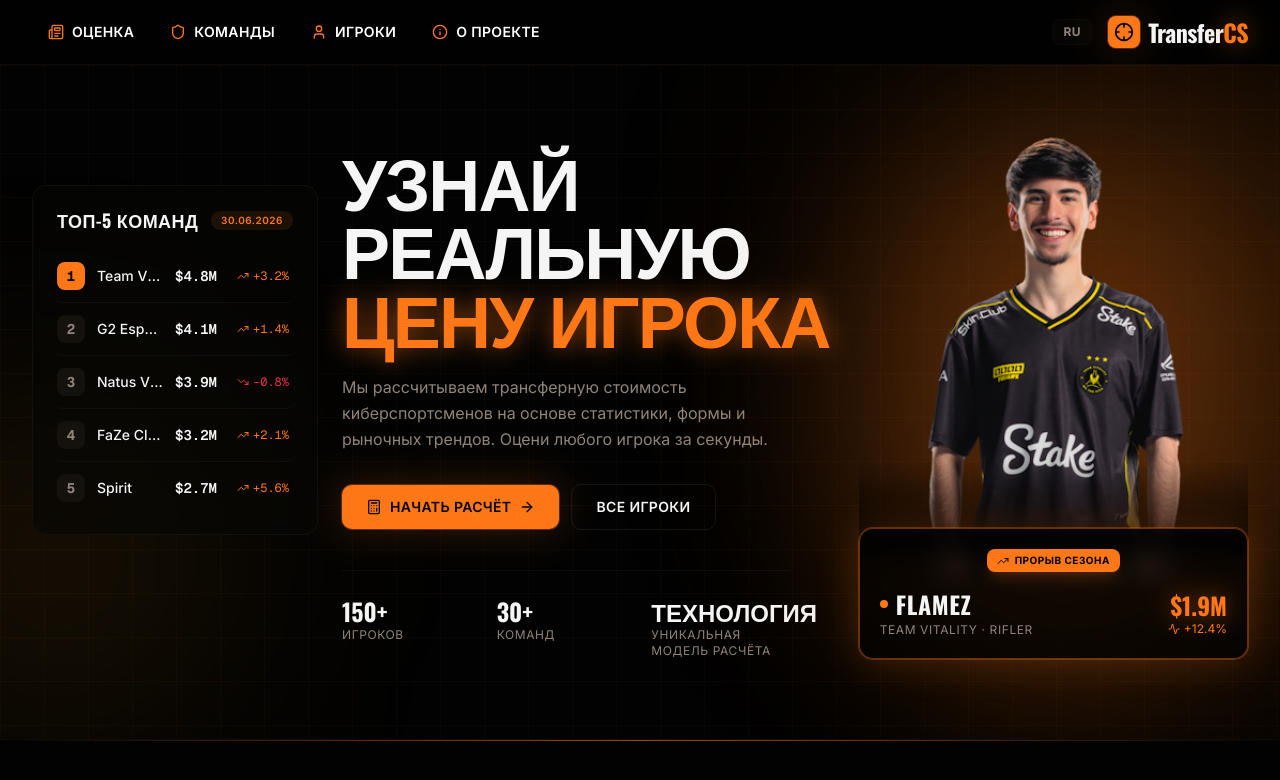
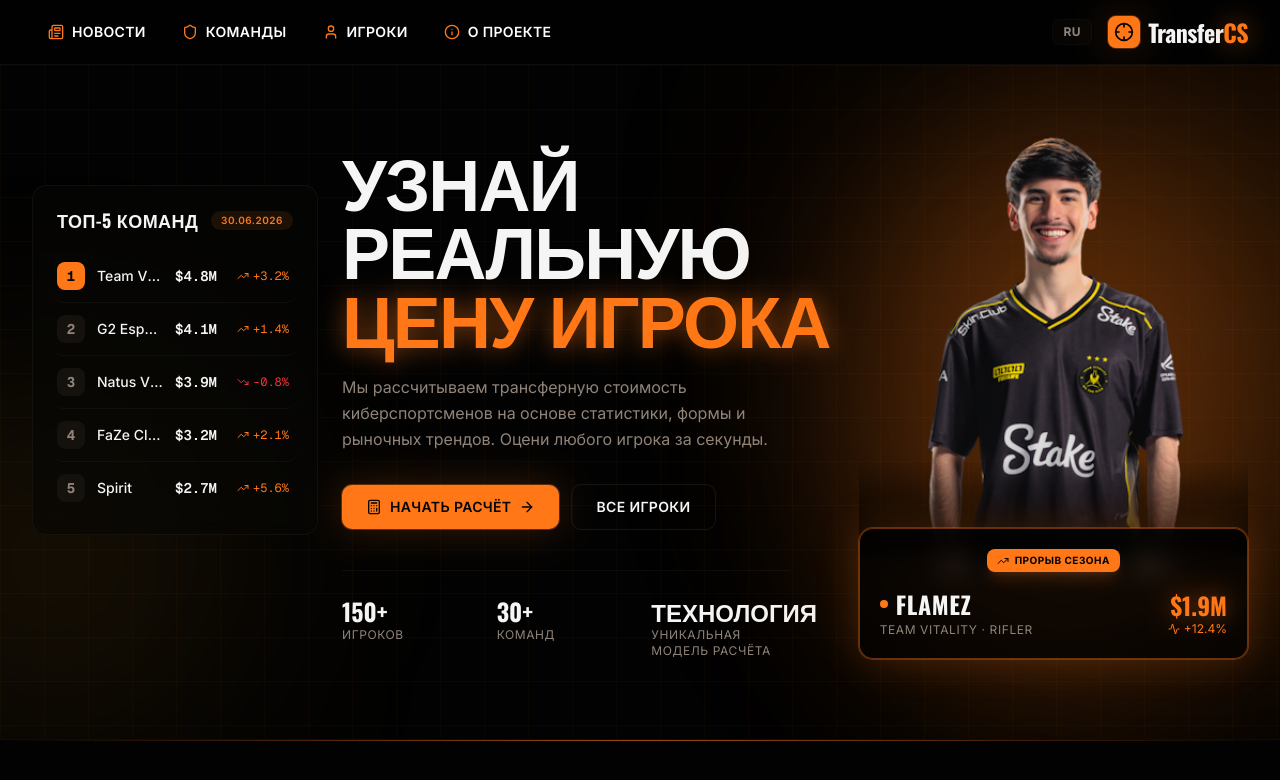
Before and after one commit to jedde0285-cloud/transfercs-website-design, a Next.js app: page / in a window 1280 px wide. Shown: the top 780 px of the page. Built offline with nearby package versions, Linux system fonts and the light colour scheme.

Commit message:
feat: update navigation labels to 'News' and 'Teams' in language provider
Co-authored-by: jedde0285-cloud <300850625+jedde0285-cloud@users.noreply.github.com>

```diff
--- a/components/language-provider.tsx
+++ b/components/language-provider.tsx
@@ -28,7 +28,7 @@ type Dict = {
 
 const dictionaries: Record<Lang, Dict> = {
   ru: {
-    nav: { calc: "Оценка", teams: "Команды", players: "Игроки", about: "О проекте" },
+    nav: { calc: "Новости", teams: "Команды", players: "Игроки", about: "О проекте" },
     hero: {
       badge: "Аналитика киберспорта · CS",
       titleTop: "Узнай реальную",
@@ -49,7 +49,7 @@ const dictionaries: Record<Lang, Dict> = {
     },
   },
   en: {
-    nav: { calc: "Valuation", teams: "Teams", players: "Players", about: "About" },
+    nav: { calc: "News", teams: "Teams", players: "Players", about: "About" },
     hero: {
       badge: "Esports analytics · CS",
       titleTop: "Discover the real",
```
